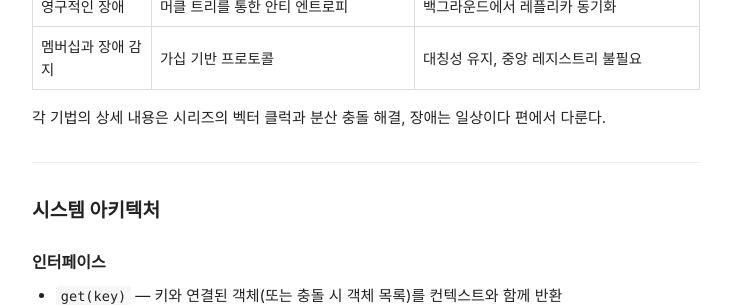
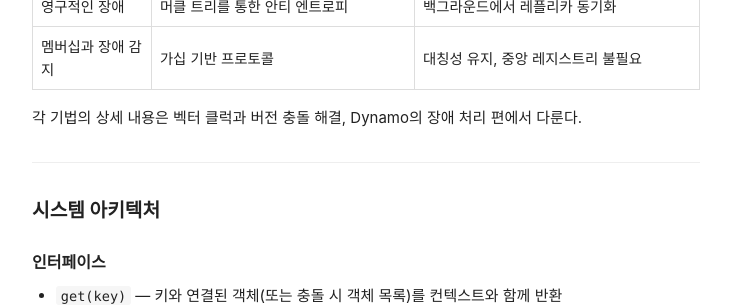
Before and after one commit to junghwan16/junghwan16.github.io, a Jekyll site: the page built from _posts/2026-02-16-dynamo-paper-overview.md, in a window 1280 px wide and 900 px high, scrolled down 2119 px. Shown: the part 152-458 px from the top of the window, without its empty margins (274-1005 px from the left). Built offline with Jekyll 4.4.1, drawn with Linux system fonts in a browser that asks for light colours; comment, search, counter and statistics services are not loaded.

Commit message:
Rename dynamo-to-dynamodb → dynamo-production-lessons, fix stale link texts
Co-Authored-By: Claude Opus 4.6 <noreply@anthropic.com>

```diff
--- a/_posts/2026-02-16-dynamo-paper-overview.md
+++ b/_posts/2026-02-16-dynamo-paper-overview.md
@@ -87,7 +87,7 @@ Dynamo가 사용하는 기법들을 한눈에 정리하면 다음과 같다.
 | 영구적인 장애      | 머클 트리를 통한 안티 엔트로피                           | 백그라운드에서 레플리카 동기화                   |
 | 멤버십과 장애 감지 | 가십 기반 프로토콜                                       | 대칭성 유지, 중앙 레지스트리 불필요              |
 
-각 기법의 상세 내용은 시리즈의 [벡터 클럭과 분산 충돌 해결](/backend/infrastructure/vector-clock-conflict-resolution/), [장애는 일상이다](/backend/infrastructure/dynamo-fault-tolerance/) 편에서 다룬다.
+각 기법의 상세 내용은 [벡터 클럭과 버전 충돌 해결](/backend/infrastructure/vector-clock-conflict-resolution/), [Dynamo의 장애 처리](/backend/infrastructure/dynamo-fault-tolerance/) 편에서 다룬다.
 
 ---
 
```
Also changed, not shown: _posts/2026-02-16-dynamo-production-lessons.md (renamed from _posts/2026-02-16-dynamo-to-dynamodb.md).
